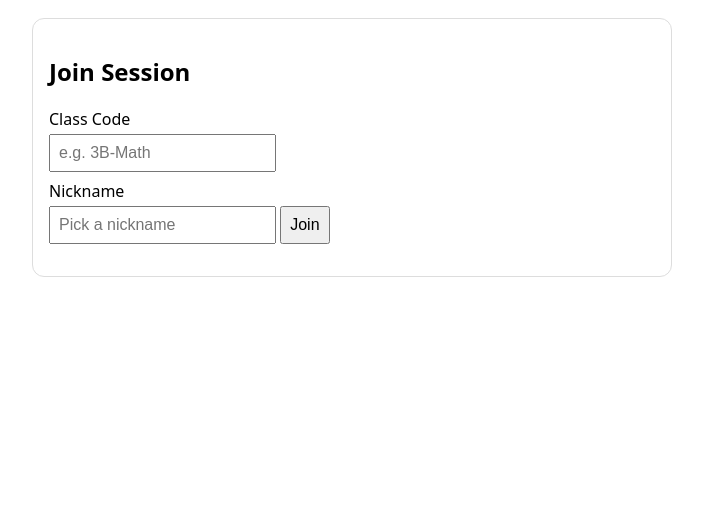
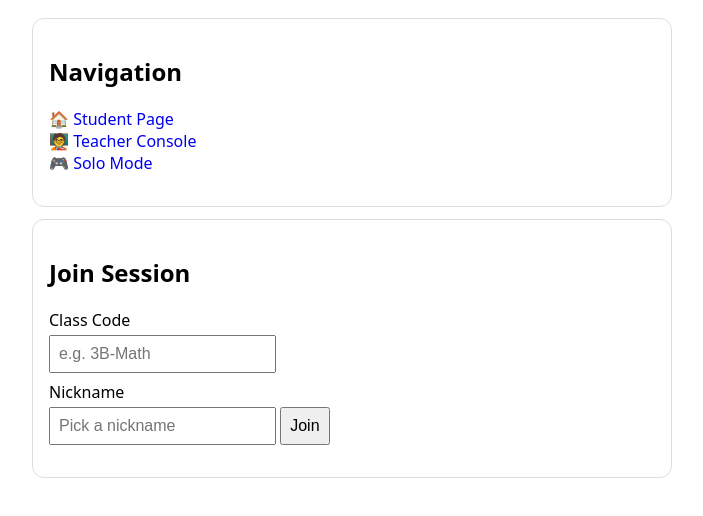
Before and after one commit to Orsnoire/MathRPG, a plain HTML site: page index.html in a window 1280 px wide. Shown: the part 86-602 px from the top of the page, without its empty margins (288-991 px from the left). Drawn offline with Linux system fonts and the light colour scheme.

Commit message:
Update index.html
Added navigation.

```diff
--- a/index.html
+++ b/index.html
@@ -14,7 +14,15 @@
 </head>
 <body>
   <h1>MathRPG – Student</h1>
-
+<!-- Navigation links -->
+<div class="card">
+  <h2>Navigation</h2>
+  <ul style="list-style:none;padding-left:0;">
+    <li><a href="/" style="text-decoration:none;">🏠 Student Page</a></li>
+    <li><a href="/admin/" style="text-decoration:none;">🧑‍🏫 Teacher Console</a></li>
+    <li><a href="/solo/" style="text-decoration:none;">🎮 Solo Mode</a></li>
+  </ul>
+</div>
   <div class="card">
     <h2>Join Session</h2>
     <label>Class Code</label>
```
